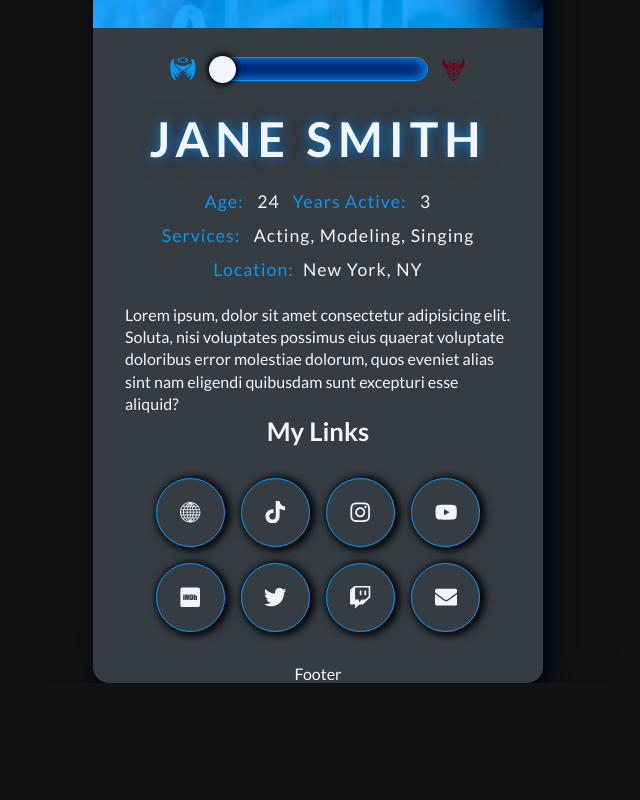
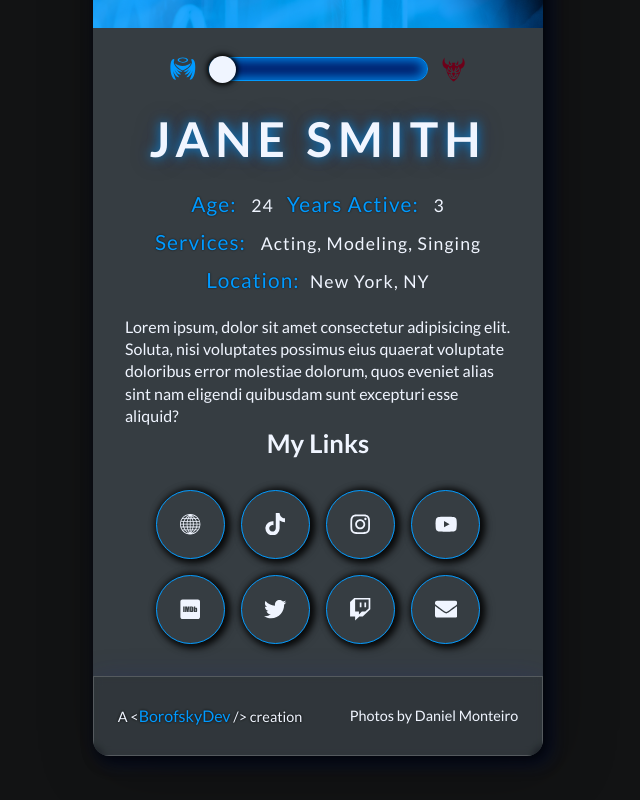
Before and after one commit to BorofskyDev/model-card-react, a React (Vite) app: page / in a window 1280 px wide. Shown: the part 770-1570 px from the top of the page, without its empty margins (322-962 px from the left). Before the commit the page ends 1453 px from the top, so only its background shows below. Built offline with nearby package versions, Linux system fonts and the light colour scheme.

Commit message:
finished basic styling

```diff
--- a/src/App.css
+++ b/src/App.css
@@ -12,11 +12,12 @@
   box-shadow: 0.25em 0.25em 0.8em 0.1em rgba(0, 0, 0, 0.8),
     0.6em 0.6em 4em rgba(0, 0, 0, 0.3),
     0.4em 0.4em 1em 0.1em rgba(0, 26, 101, 0.4);
+  transition: all 500ms ease-in-out;
 }
-
 
 .red__main.card {
   box-shadow: 0.25em 0.25em 0.8em 0.1em rgba(0, 0, 0, 0.8),
     0.6em 0.6em 4em rgba(0, 0, 0, 0.3),
     0.4em 0.4em 1em 0.1em rgba(109, 0, 25, 0.4);
+  transition: all 500ms ease-in-out;
 }
--- a/src/App.jsx
+++ b/src/App.jsx
@@ -10,12 +10,12 @@ function App() {
   function toggleRedMode(){
     setRedMode(prevState => !prevState)
   }
-
+  const redCard = redMode ? "red__main card" : "card"
   return (
-    <main className="card">
+    <main className={redCard}>
       <Header redMode={redMode} toggleRedMode={toggleRedMode} />
-      <Main />
-      <Footer />
+      <Main redMode={redMode} />
+      <Footer redMode={redMode} />
     </main>
   );
 }
--- a/src/components/Footer/Footer.css
+++ b/src/components/Footer/Footer.css
@@ -0,0 +1,37 @@
+.footer {
+  height: 5em;
+  width: 100%;
+  display: flex;
+  align-items: center;
+  justify-content: space-around;
+  background: rgba(0, 0, 0, 0.1);
+  box-shadow: 0 8px 32px 0 rgba(31, 38, 135, 0.37);
+  backdrop-filter: blur(4px);
+  -webkit-backdrop-filter: blur(4px);
+  border: 1px solid rgba(255, 255, 255, 0.18);
+}
+
+.footer__logo {
+  font-size: 0.9rem;
+  text-shadow: 0 0 3px rgba(0, 0, 0, 1);
+}
+
+.logo__first {
+  font-size: 1rem;
+  color: #009aff;
+  transition: all 500ms ease-in-out;
+}
+
+.reverse__style {
+  color: #ff003a;
+  transition: all 500ms ease-in-out;
+}
+
+.footer__credit {
+    font-size: 0.9rem;
+}
+
+.footer__credit a {
+    text-decoration: none;
+    color: #F0F5FF;
+}
--- a/src/components/Footer/Footer.jsx
+++ b/src/components/Footer/Footer.jsx
@@ -1,13 +1,19 @@
+import React from 'react';
+import './Footer.css'
 
-import React from 'react'
-
-export default function Footer() {
+export default function Footer(props) {
+  const reverseStyle = props.redMode ? "reverse__style logo__first" : "logo__first"
   return (
-    <div>Footer</div>
-  )
+    <footer className="footer">
+      <p className="footer__logo">
+        A &lt;<span class={reverseStyle}>BorofskyDev</span> /&gt; creation
+      </p>
+      <p className="footer__credit">
+        Photos by{' '}
+        <a href="https://unsplash.com/photos/COgbRUTvL-s" target="_blank" >Daniel Monteiro</a>
+      </p>
+    </footer>
+  );
 }
 
-
-
-
 // Photos by https://unsplash.com/photos/COgbRUTvL-s
--- a/src/components/Main/Main.css
+++ b/src/components/Main/Main.css
@@ -12,6 +12,12 @@
   letter-spacing: 0.125em;
   text-shadow: 0 0 0.25em rgba(0, 154, 255, 0.8),
     0 0 0.5em rgba(0, 26, 101, 0.4);
+  transition: all 500ms ease-in-out;
+}
+
+.red__text--shadow {
+  text-shadow: 0 0 0.25em rgba(255, 0, 58, 0.8), 0 0 0.5em rgba(0, 26, 101, 0.4);
+  transition: all 500ms ease-in-out;
 }
 
 .card__about--container {
@@ -30,6 +36,14 @@
 
 .card__about--desc {
   color: #009aff;
+  font-size: 1.3rem;
+  text-shadow: 0 0 2px rgba(0, 0, 0, 0.8);
+  transition: all 500ms ease-in-out;
+}
+
+.red__text {
+  color: #ff003a;
+  transition: all 500ms ease-in-out;
 }
 
 .card__content {
@@ -64,6 +78,11 @@
   transition: all 500ms ease-in-out;
 }
 
+.red__link {
+  border-color: #ff003a;
+  transition: all 500ms ease-in-out;
+}
+
 .card__link:hover,
 .card__link:focus {
   background-color: #009aff;
@@ -71,3 +90,10 @@
     4px 2px 12px rgba(0, 0, 0, 0.4);
   transform: scale(1.1);
 }
+
+.red__link:hover,
+.red__link:focus {
+  background-color: #ff003a;
+  box-shadow: 0 0 6px 3px rgba(255, 0, 58, 0.8),
+    4px 2px 12px rgba(0, 0, 0, 0.4);
+}
--- a/src/components/Main/Main.jsx
+++ b/src/components/Main/Main.jsx
@@ -10,24 +10,28 @@ import {
 } from 'react-icons/fa';
 import './Main.css'
 
-export default function Main() {
+export default function Main(props) {
+  const redTextShadow = props.redMode ? "red__text--shadow card__title" : "card__title"
+  const redText = props.redMode ? "red__text card__about--desc" : "card__about--desc"
+  const redLink = props.redMode ? "red__link card__link" : "card__link"
   return (
     <div className="card__container">
       <div className="card__toggler"></div>
-      <h1 className="card__title">Jane Smith</h1>
+      <h1 className={redTextShadow}>Jane Smith</h1>
       <div className="card__about--container">
         <p className="card__about">
-          <span className="card__about--desc">Age: &nbsp;</span> 24
+          <span className={redText}>Age: &nbsp;</span> 24
         </p>
         <p className="card__about">
-          <span className="card__about--desc">Years Active: &nbsp;</span> 3
+          <span className={redText}>Years Active: &nbsp;</span> 3
         </p>
         <p className="card__about">
-          <span className="card__about--desc">Services: &nbsp;</span> Acting,
+          <span className={redText}>Services: &nbsp;</span> Acting,
           Modeling, Singing
         </p>
         <p className="card__about">
-          <span className="card__about--desc">Location: &nbsp;</span>New York, NY
+          <span className={redText}>Location: &nbsp;</span>New York,
+          NY
         </p>
       </div>
       <p className="card__content">
@@ -38,28 +42,28 @@ export default function Main() {
       </p>
       <h3 className="card__links--title">My Links</h3>
       <div className="card__links">
-        <a href="#" className="card__link">
+        <a href="#" className={redLink}>
           <GiWireframeGlobe className="card__icon" />
         </a>
-        <a href="#" className="card__link">
+        <a href="#" className={redLink}>
           <FaTiktok className="card__icon" />
         </a>
-        <a href="#" className="card__link">
+        <a href="#" className={redLink}>
           <FaInstagram className="card__icon" />
         </a>
-        <a href="#" className="card__link">
+        <a href="#" className={redLink}>
           <FaYoutube className="card__icon" />
         </a>
-        <a href="#" className="card__link">
+        <a href="#" className={redLink}>
           <FaImdb className="card__icon" />
         </a>
-        <a href="#" className="card__link">
+        <a href="#" className={redLink}>
           <FaTwitter className="card__icon" />
         </a>
-        <a href="#" className="card__link">
+        <a href="#" className={redLink}>
           <FaTwitch className="card__icon" />
         </a>
-        <a href="#" className="card__link">
+        <a href="#" className={redLink}>
           <FaEnvelope className="card__icon" />
         </a>
       </div>
--- a/src/index.css
+++ b/src/index.css
@@ -9,7 +9,7 @@
 }
 
 body {
-  height: 100vh;
+  height: 100%;
   width: 100vw;
   font-family: 'Lato', sans-serif;
   background-color: #121314;
```
